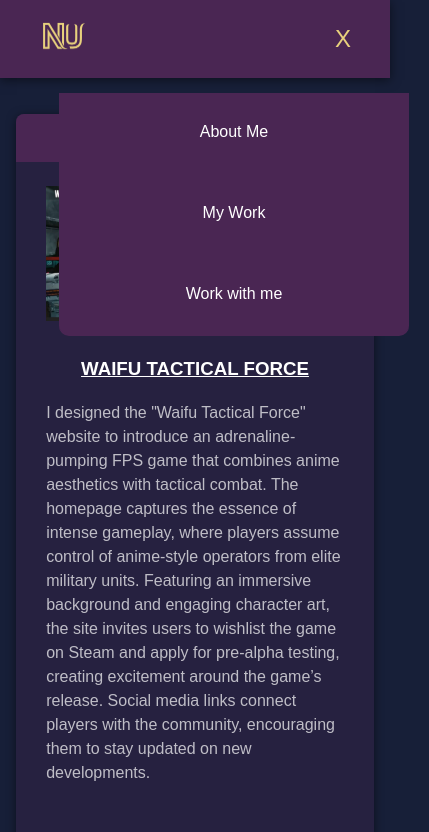
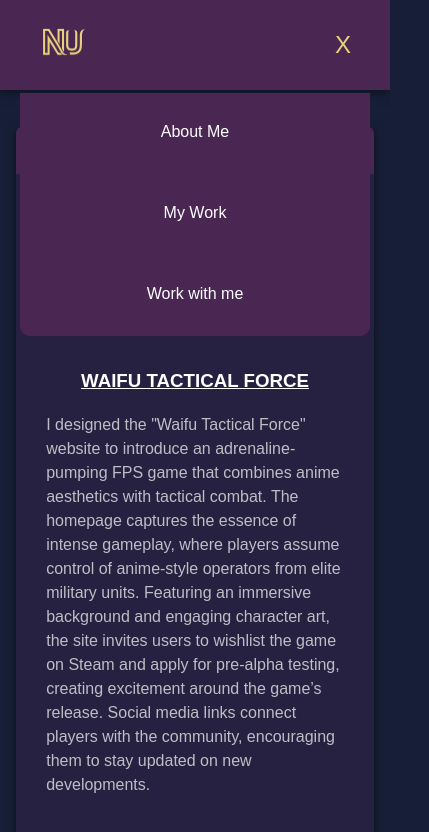
Before and after one commit to niels012/wdd131, a plain HTML site: page project/myWork.html in a window 390 px wide. Both pictures are taken after a click on the button "Menu". Shown: the top 832 px of the page, 429 px wide, since content can reach past the window. Drawn offline with Linux system fonts and the light colour scheme.

Commit message:
spacing modified

```diff
--- a/project/styles/portfolio.css
+++ b/project/styles/portfolio.css
@@ -329,9 +329,7 @@
     * {
         margin: 0;
     }
-    body {
-        height: 100vh;
-    }
+
     header {
         padding: 20px 10%;
     }
@@ -358,6 +356,7 @@
         text-align: center;
         position: absolute;
         top: 11%;
+        left: 0;
     }
 
     nav.show-links a {
```
